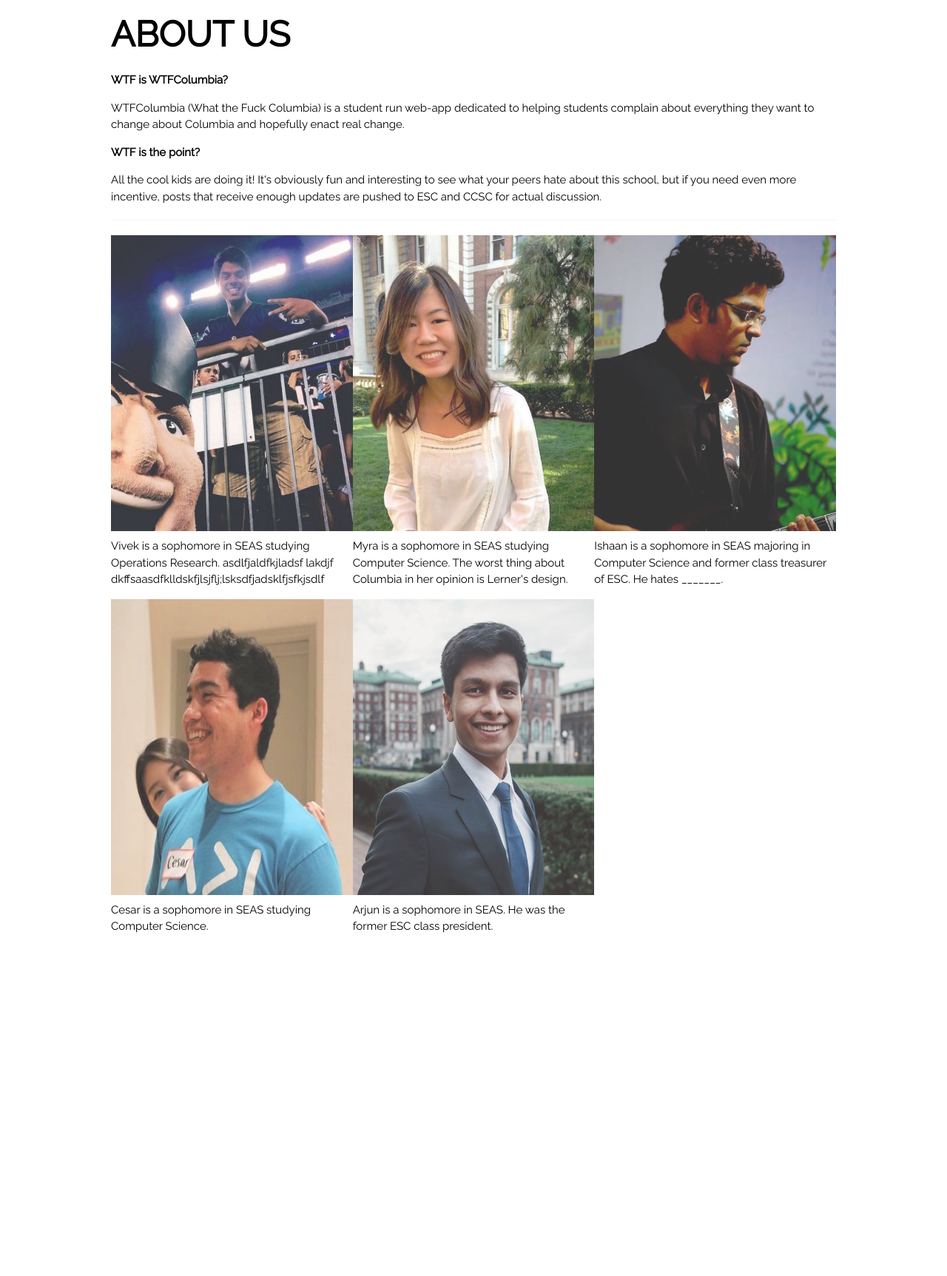
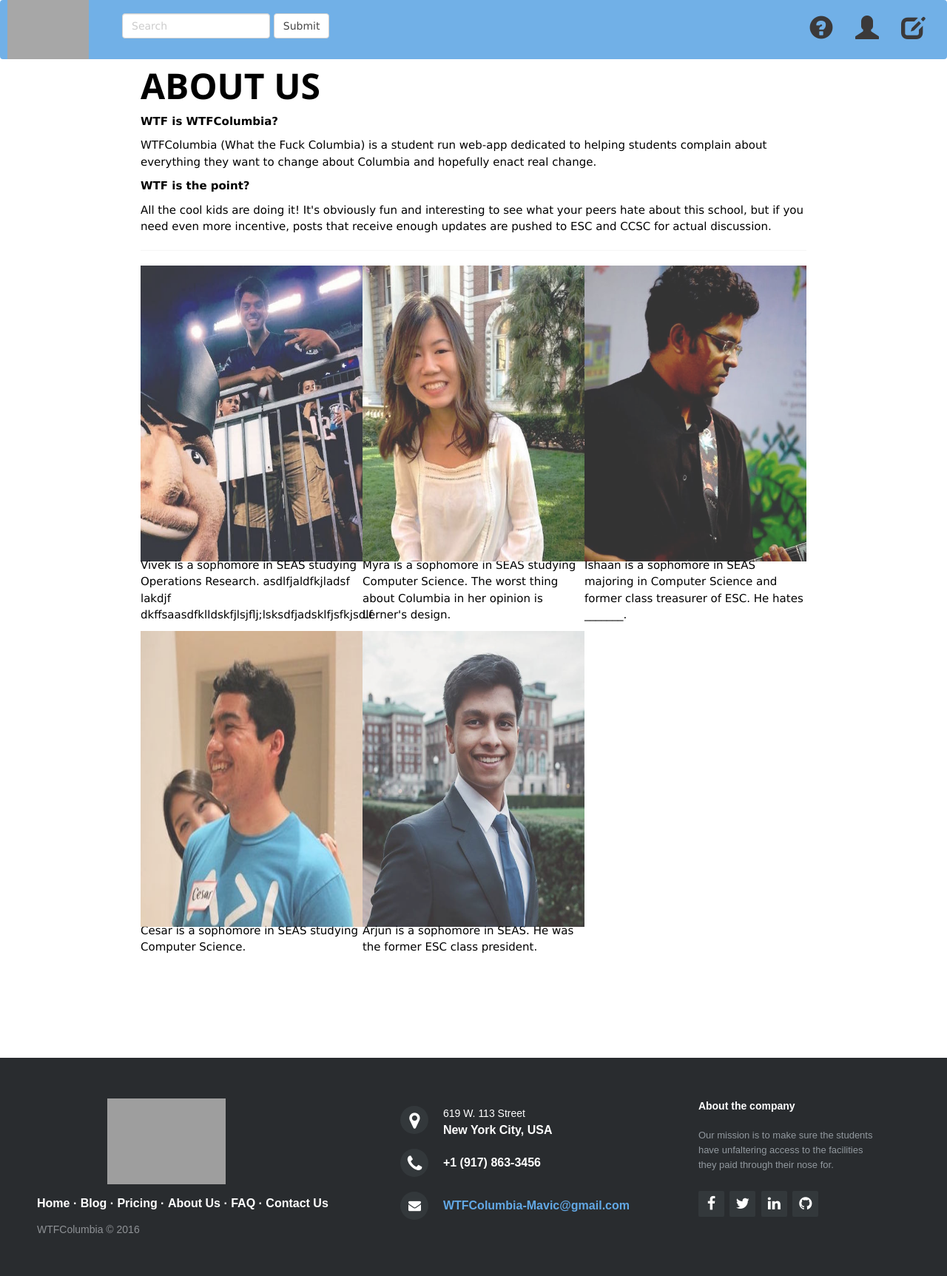
Before and after one commit to ADI-Labs/mavi, a Flask app: page /about in a window 1280 px wide. Shown: the whole page at 74% size. Before the commit the page ends 1261 px from the top, so only its background shows below. Run offline with Flask 2, Linux system fonts and the light colour scheme; some libraries are stand-ins or nearby versions; grey boxes are pictures that could not be loaded.

Commit message:
added navbar and footer to layout, jinja'd about page

```diff
--- a/app/static/css/about.css
+++ b/app/static/css/about.css
@@ -1,8 +1,8 @@
-body {
-	margin-left:100px;
-	margin-right:100px;
+#about-margin{
+	width: 900px;
+	margin: auto;
 }
-
+/*
 h4{
 	font-size:48px;
 }
@@ -10,8 +10,12 @@ h4{
 	margin-bottom:128px;
 }
 
-body,h1,h2,h3,h4,h5{
+.about-margin,h1,h2,h3,h4,h5{
 	font-family: "Raleway", sans-serif
 }
 .w3-third img{margin-bottom:-6px;opacity:0.8;cursor:pointer}
+.w3-third img:hover{opacity:1}*/
+
+body,h1,h2,h3,h4,h5 {font-family: "Raleway", sans-serif}
+.w3-third img{margin-bottom:-6px;opacity:0.8;cursor:pointer}
 .w3-third img:hover{opacity:1}
--- a/app/static/css/footer.css
+++ b/app/static/css/footer.css
@@ -268,3 +268,12 @@ footer{
 	}
 
 }
+
+/* Custom CSS */
+
+.logo-footer {
+  width:160px;
+  height:116px;
+  position: absolute;
+  margin-left: 95px;
+}
--- /dev/null
+++ b/app/static/css/index.css
@@ -0,0 +1,6 @@
+.post-box {
+	border:3px;
+	border-style:dotted dashed;
+	border-color:#62A8E5;
+	padding: 1em;
+}
--- a/app/templates/about.html
+++ b/app/templates/about.html
@@ -1,15 +1,17 @@
-<!DOCTYPE html>
-<html>
-<title>ABOUT US</title>
+{% extends "layout.html" %}
+
+{% block title %} ABOUT US {% endblock %}
+
+{% block content %}
+
+{% block style %}
+<link rel="stylesheet" href="../static/css/about.css">
 <meta name="viewport" content="width=device-width, initial-scale=1">
 <link rel="stylesheet" href="http://www.w3schools.com/lib/w3.css">
 <link rel="stylesheet" href="https://fonts.googleapis.com/css?family=Raleway">
-<style>
-body,h1,h2,h3,h4,h5 {font-family: "Raleway", sans-serif}
-.w3-third img{margin-bottom:-6px;opacity:0.8;cursor:pointer}
-.w3-third img:hover{opacity:1}
-</style>
-<body class="w3-white w3-content" style="margin-left:100px, margin-right:100px">
+{% endblock %}
+
+<div class="w3-white w3-content" id="about-margin">
 
   <!-- Top menu on small screens -->
   <header class="w3-container w3-top w3-hide-large w3-white w3-xlarge w3-padding-16">
@@ -40,22 +42,22 @@ body,h1,h2,h3,h4,h5 {font-family: "Raleway", sans-serif}
         <!-- Photo grid -->
         <div class="w3-row" id= "myGrid" style = "margin-bottom:128px">
           <div class="w3-third">
-      <img src="vivekpic.jpg" width="100%" height="400">
+            <img src="../static/images/vivekpic.jpg" width="100%" height="400">
             <p> Vivek is a sophomore in SEAS studying Operations Research. asdlfjaldfkjladsf lakdjf dkffsaasdfklldskfjlsjflj;lsksdfjadsklfjsfkjsdlf </p>
-       <img src="cesarpic.jpg" width="100%" height="400">
+            <img src="../static/images/cesarpic.jpg" width="100%" height="400">
             <p> Cesar is a sophomore in SEAS studying Computer Science. </p>
 
           </div>
 
           <div class="w3-third">
-      <img src="myrapic.jpg" width="100%" height="400">
+            <img src="../static/images/myrapic.jpg" width="100%" height="400">
             <p> Myra is a sophomore in SEAS studying Computer Science. The worst thing about Columbia in her opinion is Lerner's design. </p>
-      <img src="arjunpic.jpg" width="100%" height="400">
+            <img src="../static/images/arjunpic.jpg" width="100%" height="400">
             <p> Arjun is a sophomore in SEAS. He was the former ESC class president. </p>
           </div>
 
           <div class="w3-third">
-      <img src="ishaanpic.jpg" width="100%" height="400">
+            <img src="../static/images/ishaanpic.jpg" width="100%" height="400">
             <p> Ishaan is a sophomore in SEAS majoring in Computer Science and former class treasurer of ESC. He hates _______. </p>
           </div>
 
@@ -65,5 +67,7 @@ body,h1,h2,h3,h4,h5 {font-family: "Raleway", sans-serif}
       </div>
 
 
-</body>
-</html>
+
+
+</div>
+    {% endblock %}
--- /dev/null
+++ b/app/templates/layout.html
@@ -0,0 +1,150 @@
+<!DOCTYPE html>
+<html>
+<head>
+
+  <title>{% block title%} {% endblock %}</title>
+
+  <meta charset="utf-8">
+  <meta http-equiv="X-UA-Compatible" content="IE=edge">
+  <meta name="viewport" content="width=device-width, initial-scale=1">
+  <meta name="keywords" content="footer, address, phone, icons" />
+  <meta name="viewport" content="width=device-width, initial-scale=1">
+
+  <!-- Latest compiled and minified CSS -->
+  <link rel="stylesheet" href="https://maxcdn.bootstrapcdn.com/bootstrap/3.3.7/css/bootstrap.min.css" integrity="sha384-BVYiiSIFeK1dGmJRAkycuHAHRg32OmUcww7on3RYdg4Va+PmSTsz/K68vbdEjh4u" crossorigin="anonymous">
+
+  <script src="https://ajax.googleapis.com/ajax/libs/jquery/1.12.4/jquery.min.js"></script>
+  <script src="https://maxcdn.bootstrapcdn.com/bootstrap/3.3.7/js/bootstrap.min.js"></script>
+
+  <!-- Custom CSS -->
+  <link rel="stylesheet" type="text/css" href="../static/css/navbar.css" media="screen" />
+  <link rel="stylesheet" href="../static/css/footer.css">
+
+  <link rel="stylesheet" href="http://maxcdn.bootstrapcdn.com/font-awesome/4.2.0/css/font-awesome.min.css">
+
+  <link href="http://fonts.googleapis.com/css?family=Cookie" rel="stylesheet" type="text/css">
+
+
+</head>
+
+<body>
+  <nav class="navbar navbar-default">
+    <div class="container-fluid">
+
+      <!-- Brand and toggle get grouped for better mobile display -->
+      <div class="navbar-header">
+
+
+        <span class="sr-only">Toggle navigation</span>
+        <span class="icon-bar"></span>
+        <span class="icon-bar"></span>
+        <span class="icon-bar"></span>
+      </button>
+      <a class="navbar-brand" href="#">
+        <img src="../static/logo/logo.png" class = "img.responsive logo" alt="WTF@CU">
+      </a>
+    </div>
+
+    <!-- Collect the nav links, forms, and other content for toggling -->
+    <div class="collapse navbar-collapse" id="bs-example-navbar-collapse-1">
+
+
+
+
+      <form class="navbar-form navbar-left">
+
+        <div class="form-group form-inline search-bar">
+          <input type="text" class="form-control" placeholder="Search">
+          <button type="submit" class="btn btn-default">Submit</button>
+        </div>
+
+      </form>
+
+
+      <ul class="nav navbar-nav navbar-right nav-icons">
+
+
+        <li><a href="#"><span class="glyphicon glyphicon-question-sign" aria-hidden="true"></span></a></li>
+        <li><a href="#"><span class="glyphicon glyphicon-user" aria-hidden="true"></span></a></li>
+        <li><a href="#"><span class="glyphicon glyphicon-edit" aria-hidden="true"></span></a></li>
+
+      </ul>
+    </div><!-- /.navbar-collapse -->
+  </div>
+</div><!-- /.container-fluid -->
+</nav>
+
+{% block style %} {% endblock %}
+{% block content %} {% endblock %}
+
+    <footer class="footer-distributed">
+
+      <div class="footer-left">
+
+        <img src="../static/logo/logoBlueWhite.png" class = "img.responsive logo-footer" alt="WTF@CU">
+        <br>
+        <br>
+        <br>
+        <br>
+        <br>
+        <br>
+        <p class="footer-links">
+          <a href="#">Home</a>
+          ·
+          <a href="#">Blog</a>
+          ·
+          <a href="#">Pricing</a>
+          ·
+          <a href="#">About Us</a>
+          ·
+          <a href="#">FAQ</a>
+          ·
+          <a href="#">Contact Us</a>
+        </p>
+
+        <p class="footer-company-name">WTFColumbia &copy; 2016</p>
+      </div>
+
+      <div class="footer-center">
+
+
+
+        <div>
+          <i class="fa fa-map-marker"></i>
+          <p><span>619 W. 113 Street</span> New York City, USA</p>
+        </div>
+
+        <div>
+          <i class="fa fa-phone"></i>
+          <p>+1 (917) 863-3456</p>
+        </div>
+
+        <div>
+          <i class="fa fa-envelope"></i>
+          <p><a href="mailto:wtfcolumbia-mavic@gmail.com">WTFColumbia-Mavic@gmail.com</a></p>
+        </div>
+
+      </div>
+
+      <div class="footer-right">
+
+        <p class="footer-company-about">
+          <span>About the company</span>
+          Our mission is to make sure the students have unfaltering access to the facilities they paid through their nose for.
+        </p>
+
+        <div class="footer-icons">
+
+          <a href="#"><i class="fa fa-facebook"></i></a>
+          <a href="#"><i class="fa fa-twitter"></i></a>
+          <a href="#"><i class="fa fa-linkedin"></i></a>
+          <a href="#"><i class="fa fa-github"></i></a>
+
+        </div>
+
+      </div>
+
+    </footer>
+
+</body>
+</html>
```
Also changed, not shown: app/templates/footer.html (+1 -61 lines), app/templates/navbar.html (+65 -3 lines), 1 other file. Lines whose indentation alone changed are shown as unchanged.
